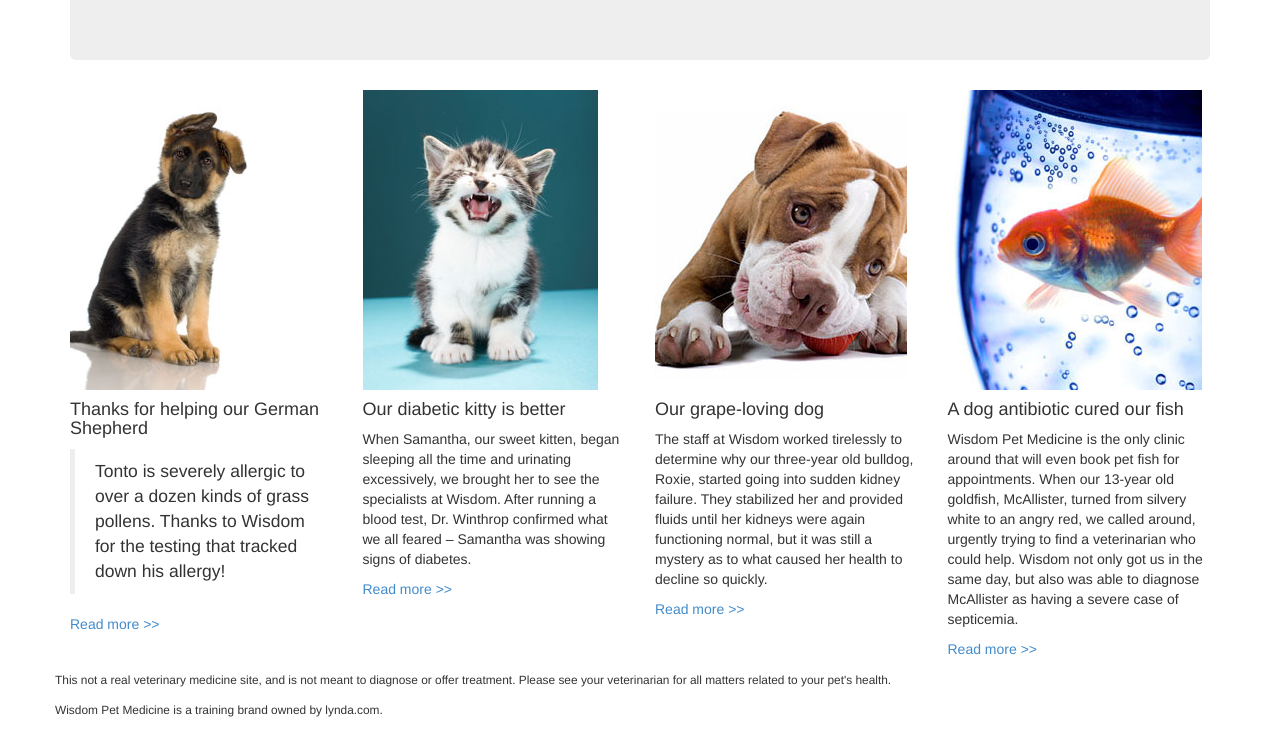
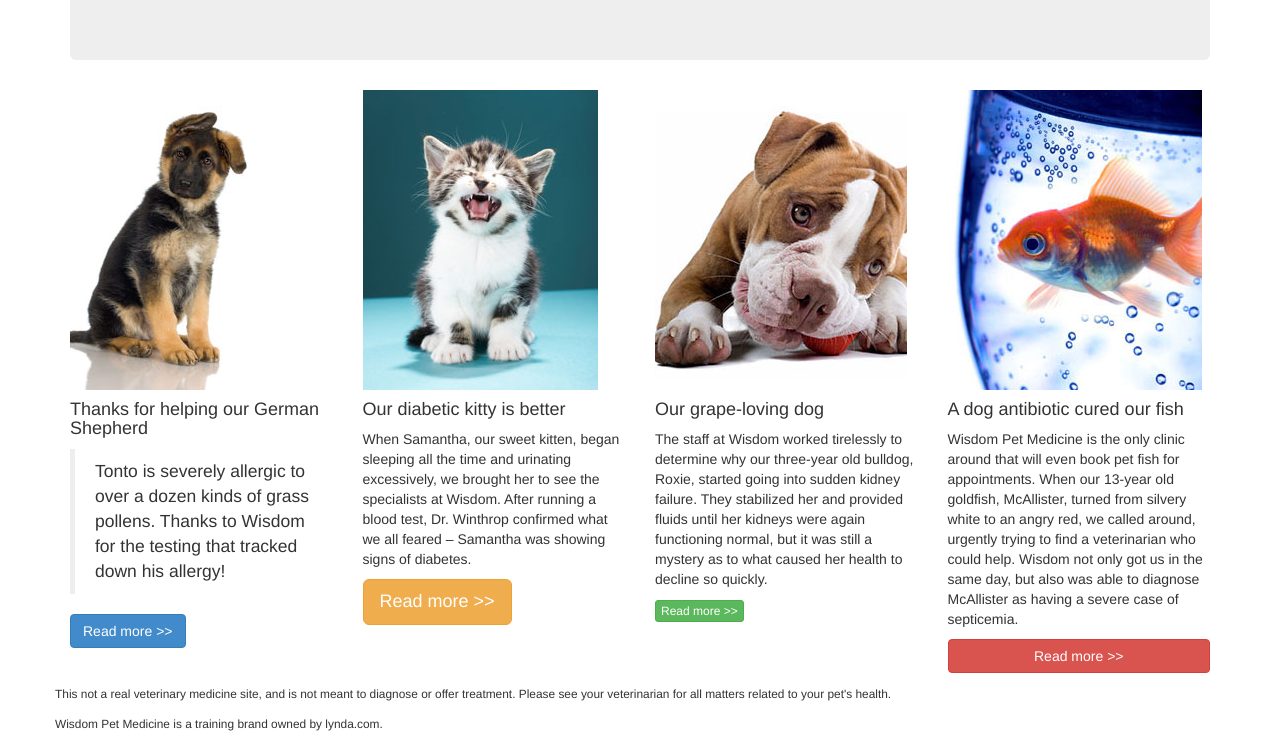
Before and after one commit to sumitkaul/BootStrap-Project, a plain HTML site: page 03_03.html in a window 1280 px wide. Shown: the part 469-1212 px from the top of the page. Drawn offline with nearby package versions, Linux system fonts and the light colour scheme.

Commit message:
adding styling using btn button classes

```diff
--- a/03_03.html
+++ b/03_03.html
@@ -36,25 +36,25 @@
             <blockquote>
               <p>Tonto is severely allergic to over a dozen kinds of grass pollens. Thanks to Wisdom for the testing that tracked down his allergy!</p>
             </blockquote>
-            <p><a href="#">Read more >></a></p>
+            <p><a href="#" class="btn btn-primary">Read more >></a></p>
         </div>
         <div class="col-md-3 col-xs-6">
             <p><img src="img/kitten.jpg" alt=""></p>
             <h4>Our diabetic kitty is better</h4>
             <p>When Samantha, our sweet kitten, began sleeping all the time and urinating excessively, we brought her to see the specialists at Wisdom. After running a blood test, Dr. Winthrop confirmed what we all feared – Samantha was showing signs of diabetes. </p>
-            <p><a href="#">Read more >></a></p>
+            <p><a href="#" class="btn btn-warning btn-lg">Read more >></a></p>
         </div>
         <div class="col-md-3 col-xs-6">
             <p><img src="img/bulldog.jpg" alt=""></p>
             <h4>Our grape-loving dog</h4>
             <p>The staff at Wisdom worked tirelessly to determine why our three-year old bulldog, Roxie, started going into sudden kidney failure. They stabilized her and provided fluids until her kidneys were again functioning normal, but it was still a mystery as to what caused her health to decline so quickly. </p>
-            <p><a href="#">Read more >></a></p>
+            <p><a href="#" class="btn btn-success btn-xs">Read more >></a></p>
         </div>
         <div class="col-md-3 col-xs-6">
             <p><img src="img/goldfish.jpg" alt=""></p>
             <h4>A dog antibiotic cured our fish</h4>
             <p>Wisdom Pet Medicine is the only clinic around that will even book pet fish for appointments. When our 13-year old goldfish, McAllister, turned from silvery white to an angry red, we called around, urgently trying to find a veterinarian who could help. Wisdom not only got us in the same day, but also was able to diagnose McAllister as having a severe case of septicemia. </p>
-             <p><a href="#">Read more >></a></p>
+             <p><a href="#" class="btn btn-danger btn-block">Read more >></a></p>
          </div>
     </div>
 
```
